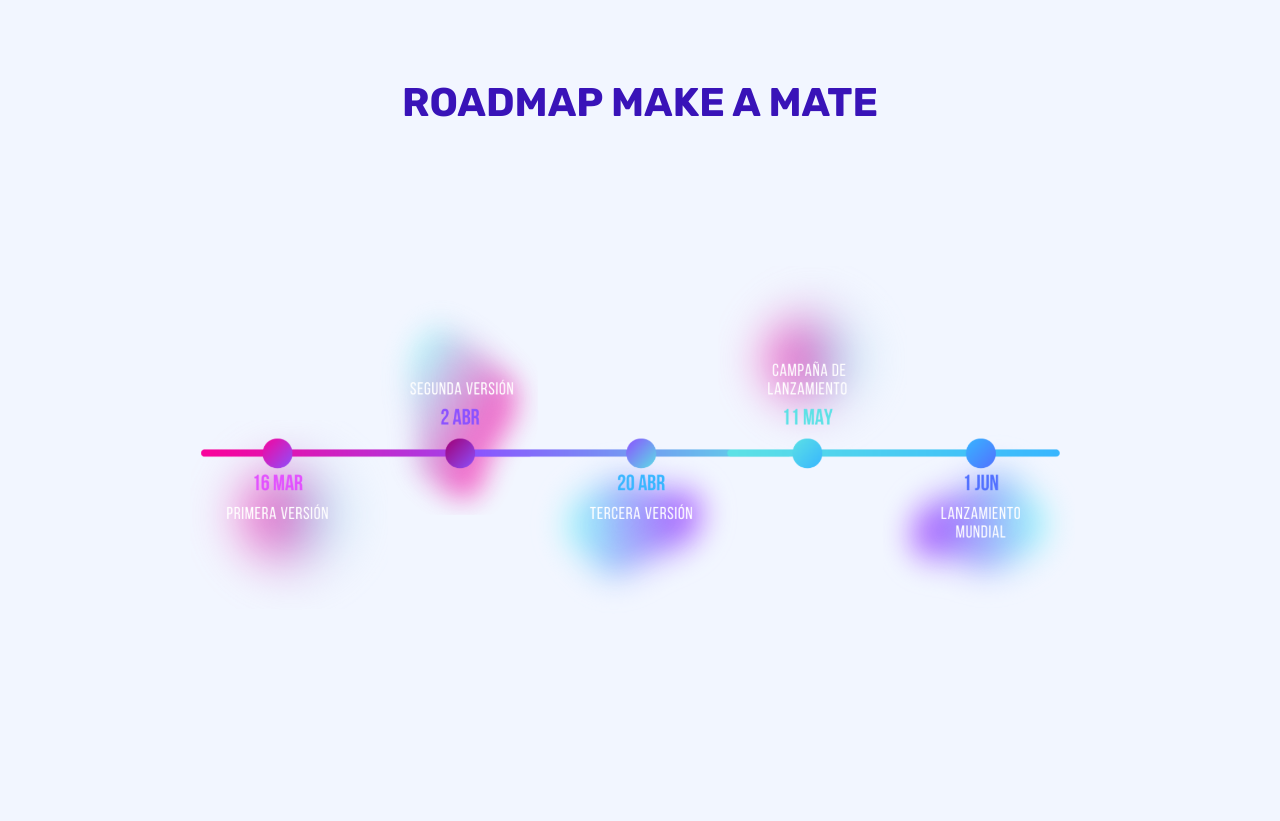
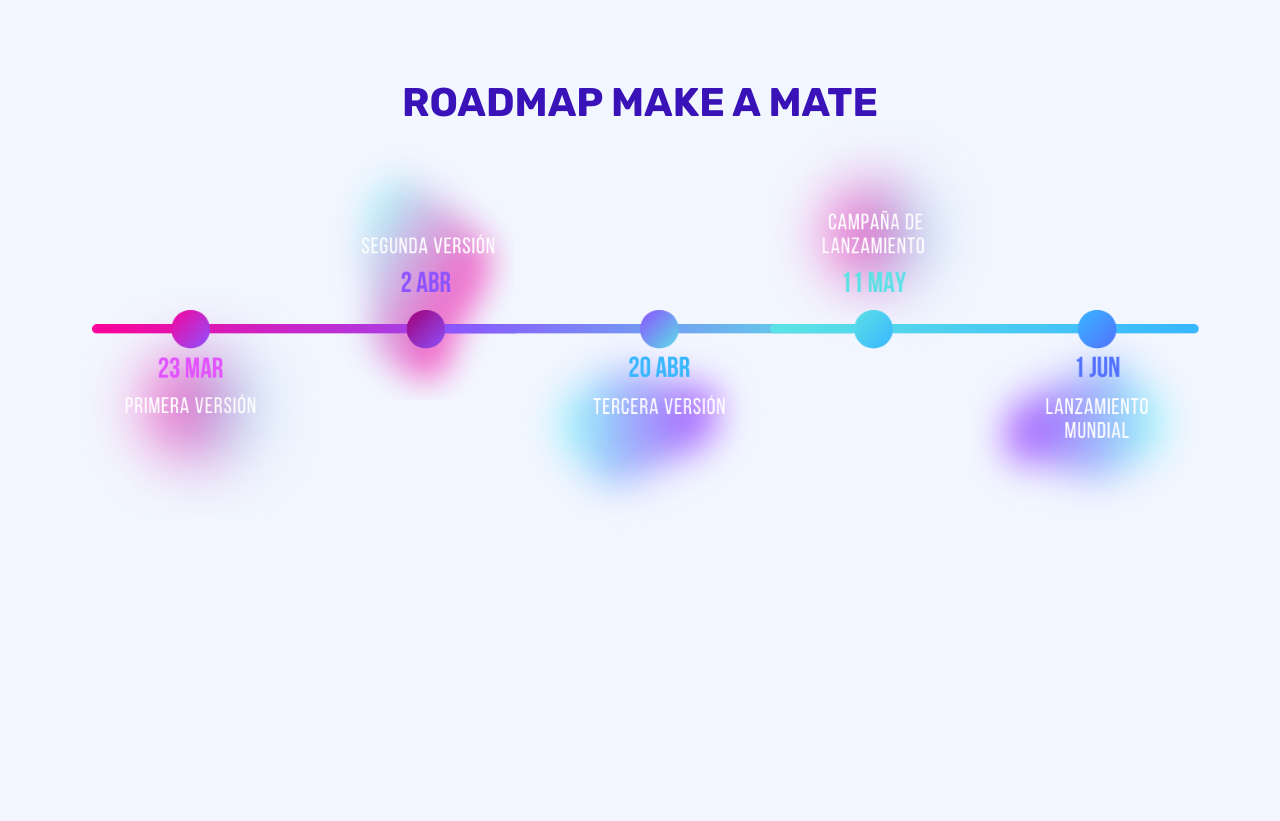
Before and after one commit to makeamate/makeamateLP, a Gatsby site: page / in a window 1280 px wide. Shown: the part 5360-6181 px from the top of the page. Built offline with nearby package versions, Linux system fonts and the light colour scheme; Gatsby itself is replaced by a stand-in of ours.

Commit message:
ARREGLANDO ROADMAP
Develop no estaba actualizado como master y existían conflictos, por eso no se actualizaba

Parrado Gordón, Raúl<@raupargor>

```diff
--- a/src/components/sections/RoadmapSection.tsx
+++ b/src/components/sections/RoadmapSection.tsx
@@ -18,7 +18,7 @@ const RoadmapSection: React.FC = () => {
 export default RoadmapSection;
 
 const Resp = styled.img.attrs({
-  src: `/images/animations/roadmap 2.png`
+  src: `/images/animations/roadmap.png`
 })`
 width: 100%;
 height: auto;
```
Also changed, not shown: static/images/animations/roadmap 2.png (deleted).
